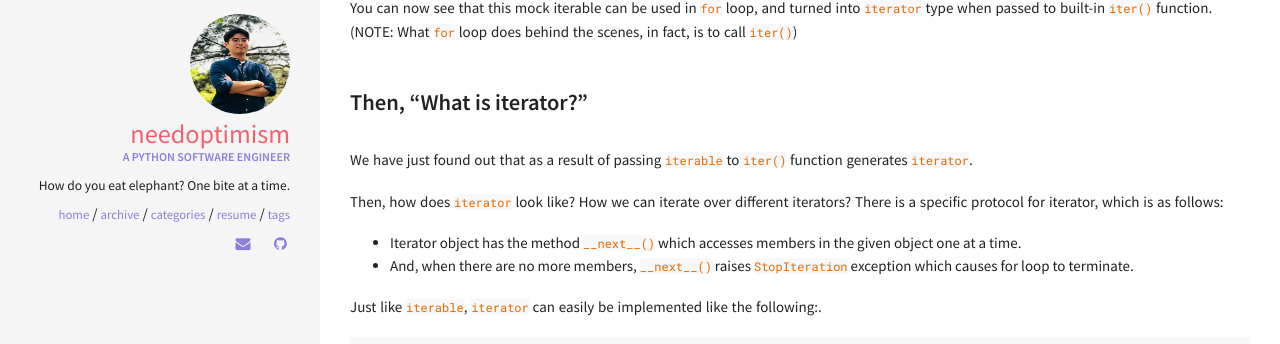
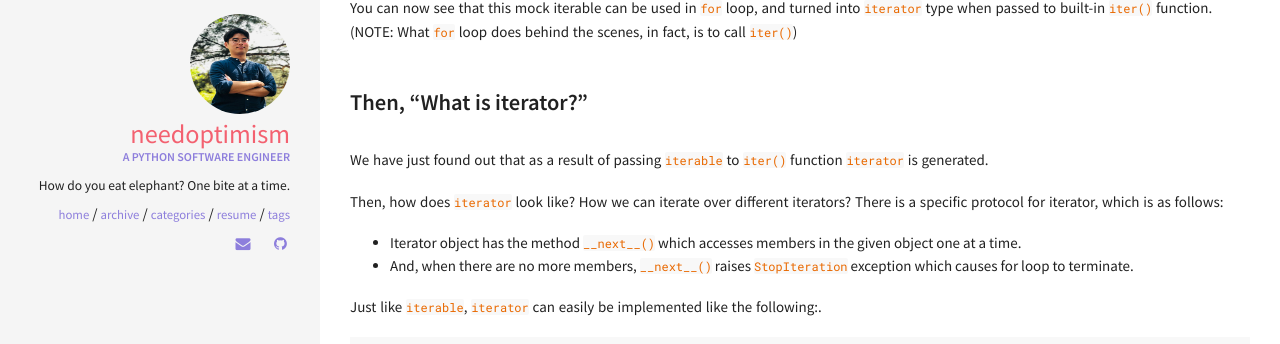
Before and after one commit to needoptimism/needoptimism.github.io, a Jekyll site: the page built from _posts/2018-01-27-first-post.md, in a window 1280 px wide. Shown: the part 1113-1457 px from the top of the page. Built offline with Jekyll 4.4.1, drawn with Linux system fonts in a browser that asks for light colours; comment, search, counter and statistics services are not loaded.

Commit message:
also minor fix

```diff
--- a/_posts/2018-01-27-first-post.md
+++ b/_posts/2018-01-27-first-post.md
@@ -52,7 +52,7 @@ You can now see that this mock iterable can be used in `for` loop, and turned in
 
 ### Then, "What is iterator?"
 
-We have just found out that as a result of passing `iterable` to `iter()` function generates `iterator`.
+We have just found out that as a result of passing `iterable` to `iter()` function `iterator` is generated.
 
 Then, how does `iterator` look like? How we can iterate over different iterators?
 There is a specific protocol for iterator, which is as follows:
```
Also changed, not shown: 3 other files.
